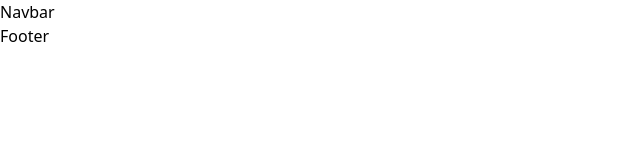
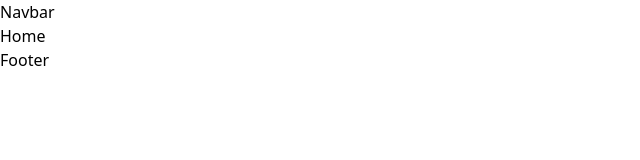
Before and after one commit to rojasricor/elective-4-project, a React (Vite) app: page /home in a window 1280 px wide. Shown: the top 160 px of the page, without its empty margins (0-640 px from the left). Built offline with nearby package versions, Linux system fonts and the light colour scheme.

Commit message:
setting router

```diff
--- a/src/App.tsx
+++ b/src/App.tsx
@@ -1,14 +1,17 @@
+import { BrowserRouter } from 'react-router-dom';
+import AppRoutes from './components/AppRoutes';
 import Footer from './components/Footer';
 import Navbar from './components/Navbar';
 
-function App() {
+function App(): React.ReactNode {
   return (
-    <>
+    <BrowserRouter>
       <Navbar />
-      {/* <Home />
-      <Login /> */}
+
+      <AppRoutes />
+
       <Footer />
-    </>
+    </BrowserRouter>
   );
 }
 
--- /dev/null
+++ b/src/components/AppRoutes.tsx
@@ -0,0 +1,17 @@
+import { Route, Routes } from 'react-router-dom';
+import Home from '../pages/Home';
+import Login from '../pages/Login';
+
+function AppRoutes(): React.ReactNode {
+  return (
+    <Routes>
+      <Route index element={<Home />} />
+
+      <Route path="/login" element={<Login />} />
+
+      <Route path="/home" element={<Home />} />
+    </Routes>
+  );
+}
+
+export default AppRoutes;
--- a/src/main.tsx
+++ b/src/main.tsx
@@ -1,5 +1,5 @@
 import ReactDOM from 'react-dom/client';
-import App from './App.tsx';
+import App from './App';
 import './index.css';
 
 ReactDOM.createRoot(document.getElementById('root')!).render(<App />);
```
